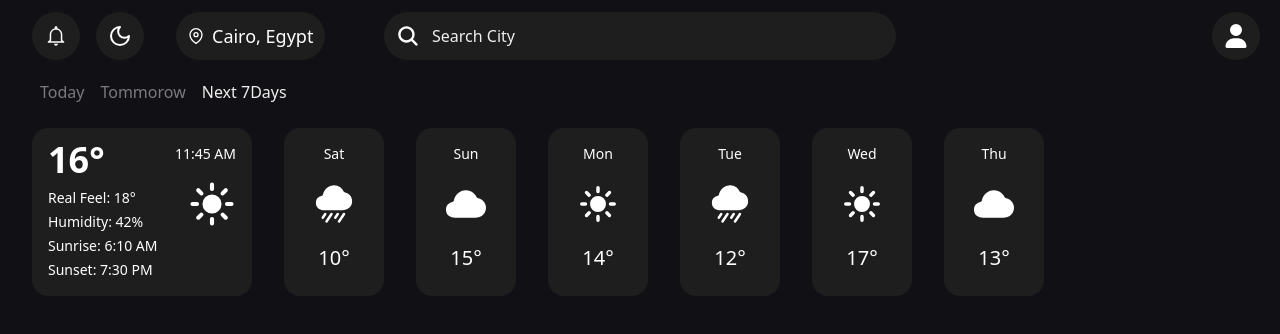
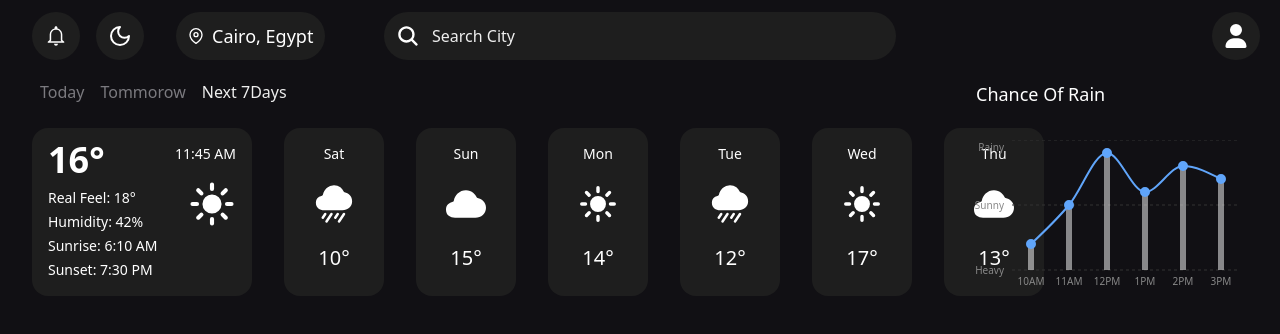
Before and after one commit to adhamhaithameid/codveda-intern, a React (Vite) app in the folder Tasks/Whether-Dashboard/: page / in a window 1280 px wide. Shown: the top 334 px of the page. Built offline with nearby package versions, Linux system fonts and the light colour scheme.

Commit message:
made the rain part of the design

```diff
--- a/Tasks/Whether-Dashboard/package.json
+++ b/Tasks/Whether-Dashboard/package.json
@@ -12,7 +12,8 @@
   "dependencies": {
     "react": "^19.0.0",
     "react-dom": "^19.0.0",
-    "react-icons": "^5.5.0"
+    "react-icons": "^5.5.0",
+    "recharts": "^2.15.3"
   },
   "devDependencies": {
     "@eslint/js": "^9.22.0",
--- a/Tasks/Whether-Dashboard/src/App.jsx
+++ b/Tasks/Whether-Dashboard/src/App.jsx
@@ -1,13 +1,17 @@
 import Header from "./components/Header";
 import Datatabs from "./components/Datatabs";
 import ForecastStripUI from "./components/ForecastStrip";
+import Rain from "./components/Rain";
 
 function App() {
+
+
   return (
-    <div className="h-screen w-screen bg-background scroll-smooth">
+    <div className="min-h-screen w-full bg-background scroll-smooth">
       <Header />
       <Datatabs />
       <ForecastStripUI />
+      <Rain />
     </div>
   );
 }
--- /dev/null
+++ b/Tasks/Whether-Dashboard/src/components/Rain.jsx
@@ -0,0 +1,67 @@
+import React from 'react';
+import {
+  ResponsiveContainer,
+  ComposedChart,
+  Bar,
+  Line,
+  XAxis,
+  YAxis,
+  CartesianGrid,
+  Tooltip,
+} from 'recharts';
+
+export default function Rain() {
+  const data = [
+    { time: '10AM', value: 20 },
+    { time: '11AM', value: 50 },
+    { time: '12PM', value: 90 },
+    { time: '1PM',  value: 60 },
+    { time: '2PM',  value: 80 },
+    { time: '3PM',  value: 70 },
+  ];
+
+  return (
+    <div className="relative w-screen bg-background">
+      <div className="absolute right-6 top-16 w-80 mt-5 rounded-2xl p-4 text-white">
+        <h3
+          className="
+            absolute
+            left-8
+            px-2
+            text-lg font-medium
+            -mt-5
+          "
+        >
+          Chance Of Rain
+        </h3>
+
+        <div className="mt-10 h-40">
+          <ResponsiveContainer width="100%" height="100%">
+            <ComposedChart data={data} margin={{ top: 0, right: 0, bottom: 0, left: 0 }}>
+              <CartesianGrid vertical={false} stroke="#333" strokeDasharray="3 3" />
+              <XAxis dataKey="time" axisLine={false} tickLine={false}
+                tick={{ fill: '#888', fontSize: 10 }} />
+              <YAxis
+                domain={[0,100]} ticks={[0,50,100]}
+                axisLine={false} tickLine={false}
+                tick={{ fill: '#888', fontSize: 10 }}
+                tickFormatter={v => v===100?'Rainy':v===50?'Sunny':v===0?'Heavy':''}
+              />
+              <Bar dataKey="value" barSize={6} fill="rgba(255,255,255,0.5)" />
+              <Line
+                type="monotone" dataKey="value"
+                stroke="#60A5FA" strokeWidth={2}
+                dot={{ r:4, fill:'#60A5FA' }}
+              />
+              <Tooltip
+                contentStyle={{ backgroundColor:'#222',border:'none', borderRadius: '8px',  }}
+                labelStyle={{ color:'#fff' }}
+                itemStyle={{ color:'#60A5FA' }}
+              />
+            </ComposedChart>
+          </ResponsiveContainer>
+        </div>
+      </div>
+    </div>
+  );
+}
```
Also changed, not shown: 1 other file (tests, documents, lock files or other folders).
